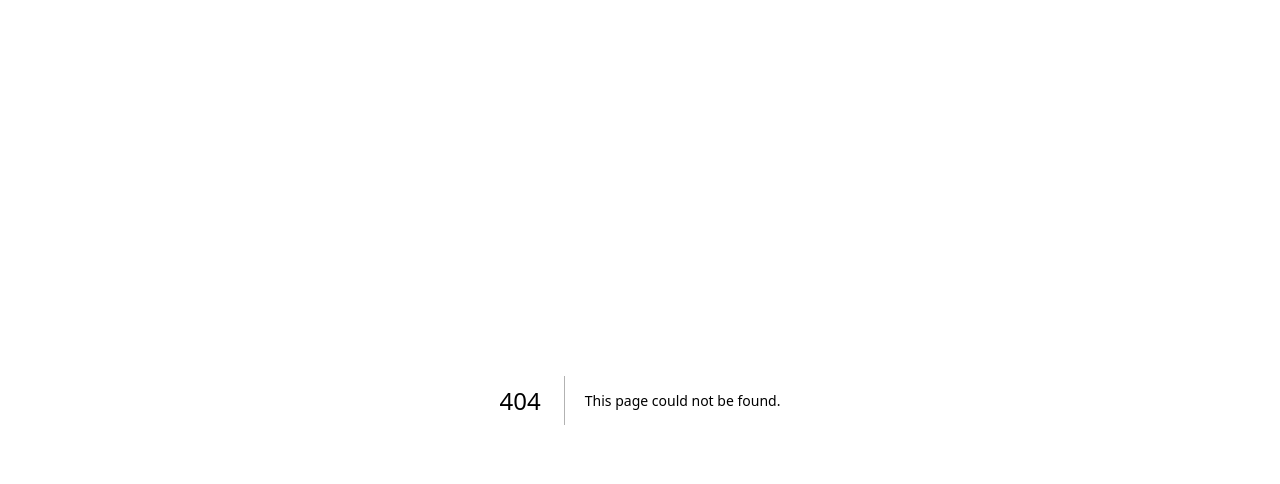
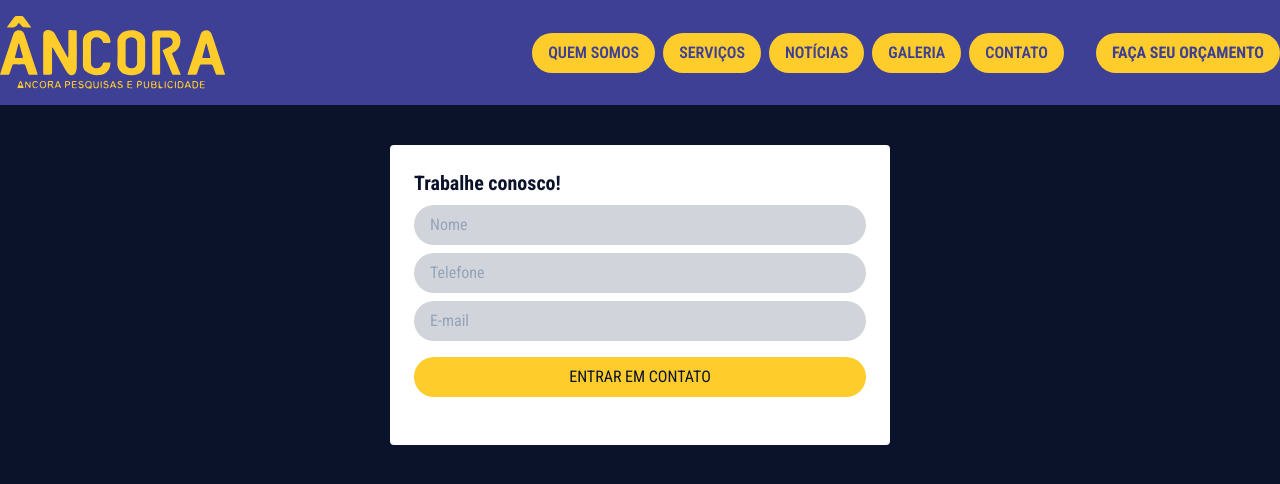
Before and after one commit to Aenewsss/ancora-pesquisas, a Next.js app: page /trabalhe-conosco in a window 1280 px wide. Before the commit this address had no page. Shown: the top 484 px of the page. Built offline with nearby package versions, Linux system fonts and the light colour scheme.

Commit message:
page work with us

```diff
--- a/src/app/components/footer.tsx
+++ b/src/app/components/footer.tsx
@@ -13,7 +13,8 @@ export default function Footer() {
                         <li><a href="/#services" className="flex gap-2">Serviços <span className="text-yellow">\</span></a></li>
                         <li><a href="/galeria" className="flex gap-2">Galeria <span className="text-yellow">\</span></a></li>
                         <li><a href="/#news" className="flex gap-2">Notícias <span className="text-yellow">\</span></a></li>
-                        <li><a href="/#contact">Contato</a></li>
+                        <li><a href="/#contact" className="flex gap-2">Contato <span className="text-yellow">\</span></a></li>
+                        <li><a href="/trabalhe-conosco">Trabalhe Conosco</a></li>
                     </ul>
                 </div>
             </div>
--- /dev/null
+++ b/src/app/trabalhe-conosco/page.tsx
@@ -0,0 +1,18 @@
+import Header from "../components/header";
+
+export default function Page() {
+    return (
+        <main>
+            <Header />
+            <section className="min-h-screen p-10 bg-primary text-white relative flex justify-center">
+                <form className="bg-white p-6 rounded text-primary flex flex-col min-w-[500px] h-[300px]">
+                    <h3 className="text-xl font-bold">Trabalhe conosco!</h3>
+                    <input required type="text" placeholder="Nome" className="w-full p-2 mt-2 bg-gray-300 placeholder:text-slate-400 rounded-full px-4 py-2" />
+                    <input required type="phone" placeholder="Telefone" className="w-full p-2 mt-2 bg-gray-300 placeholder:text-slate-400 rounded-full px-4 py-2" />
+                    <input required type="email" placeholder="E-mail" className="w-full p-2 mt-2 bg-gray-300 placeholder:text-slate-400 rounded-full px-4 py-2" />
+                    <button type="submit" className="bg-yellow text-primary w-full py-2 mt-4 rounded-full">ENTRAR EM CONTATO</button>
+                </form>
+            </section>
+        </main>
+    )
+}
```
